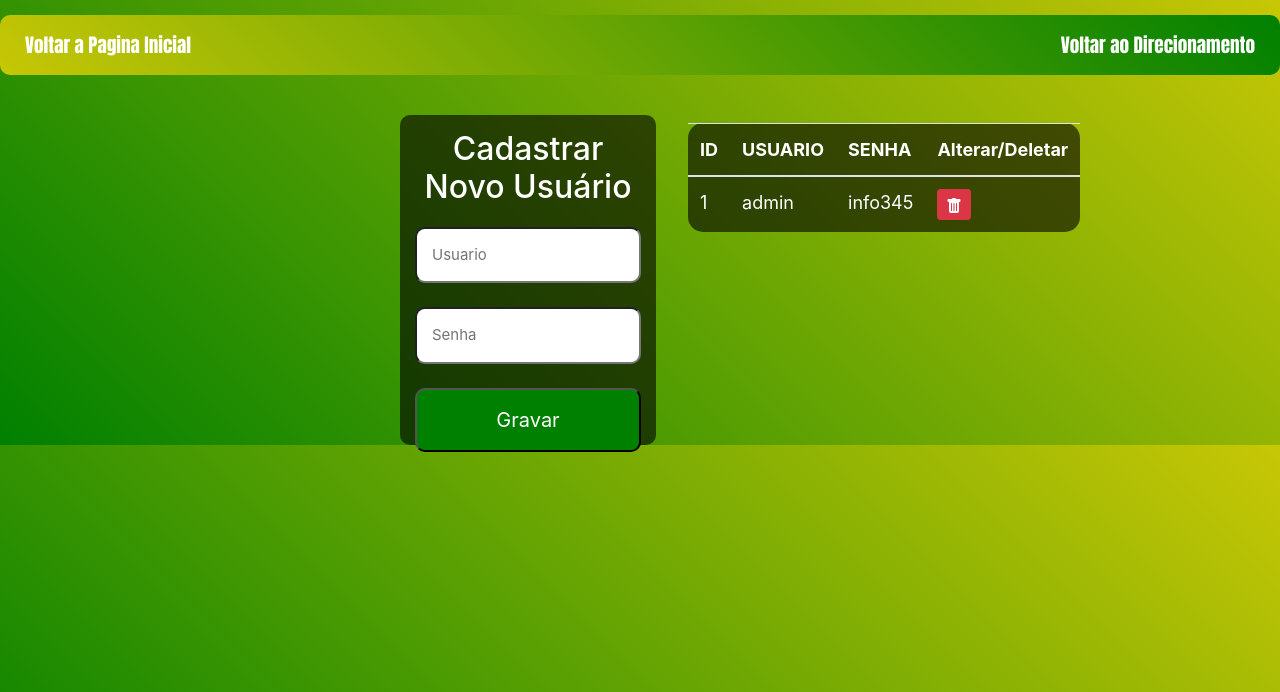
After one commit to MatheusgSCHNEIDER/Sistema-Web-Adocao, a PHP site: page /siteAdocao/php/usuario.php in a window 1280 px wide. The commit adds this page. Shown: the top 692 px of the page. Run offline with PHP 8.4, Linux system fonts and the light colour scheme; a user stored in the database is signed in; data comes from the database, SQL or seed files in the repository.

Commit message:
Add files via upload

```diff
--- a/php/busca.php
+++ b/php/busca.php
@@ -70,8 +70,7 @@ include('config.php');
     }
     #mail{
     width: 100%;
-        background-image: linear-gradient(45deg, green, rgb(199, 199, 5))
-
+    background-image: linear-gradient(45deg, green, rgb(199, 199, 5));
     }
 
     </style>
@@ -109,6 +108,7 @@ include('config.php');
                     $sts = $user_data['sts'];
                     $img = $user_data['foto'];
                     $imgBase64 = base64_encode($img);
+                    usleep(300000);
                     ?>
             <form action="formAdocao.php" enctype="multipart/form-data">
                 <div class="vitrine">
@@ -152,7 +152,6 @@ include('config.php');
          <?php
         if (isset($_POST['pesquisa'])){
             $contBusca = $_POST['pesquisa'];
-
             $sqlBuscaPesquisa = "SELECT * FROM cao WHERE NOME LIKE '%$contBusca%'AND sts = 'Disponivel para Adoção'  OR RACA LIKE '%$contBusca%' AND sts = 'Disponivel para Adoção' OR SEXO LIKE '%$contBusca%' AND sts = 'Disponivel para Adoção' OR PELO LIKE '%$contBusca%' AND sts = 'Disponivel para Adoção' OR PORTE LIKE '%$contBusca%' AND sts = 'Disponivel para Adoção' OR IDADE LIKE '%$contBusca%' AND sts = 'Disponivel para Adoção'";
             $resultadoPesquisa = $conexao->query($sqlBuscaPesquisa);
             $resultadosPesquisa = $resultadoPesquisa->num_rows;
@@ -169,6 +168,7 @@ include('config.php');
                         $sts = $user_data['sts'];
                         $img = $user_data['foto'];
                         $imgBase64 = base64_encode($img);
+                        usleep(300000);
                     ?>
             <form action="formAdocao.php">
                 <div class="vitrine">
--- a/php/listagem.php
+++ b/php/listagem.php
@@ -38,8 +38,6 @@ $resultado = $conexao->query($sqltds);
         background-color: rgba(0, 0, 0, 0.6);
         border-radius: 15px 15px 15px 15px;
     }
-
-
     </style>
 </head>
 <body>
@@ -47,6 +45,7 @@ $resultado = $conexao->query($sqltds);
             <ul>
                 <li><a href="../index.html">Voltar a Pagina Inicial</a></li>
                 <li><a href="cadastro.php">Fazer Novo Cadastro</a></li>
+                <li><a href="dirAdmin.php">Voltar ao Direcionamento</a></li>
             </ul>
     <div class= "m-5">
         <table class="table text-white table-bg">
@@ -82,7 +81,7 @@ $resultado = $conexao->query($sqltds);
                             <path d='M12.146.146a.5.5 0 0 1 .708 0l3 3a.5.5 0 0 1 0 .708l-10 10a.5.5 0 0 1-.168.11l-5 2a.5.5 0 0 1-.65-.65l2-5a.5.5 0 0 1 .11-.168zM11.207 2.5 13.5 4.793 14.793 3.5 12.5 1.207zm1.586 3L10.5 3.207 4 9.707V10h.5a.5.5 0 0 1 .5.5v.5h.5a.5.5 0 0 1 .5.5v.5h.293zm-9.761 5.175-.106.106-1.528 3.821 3.821-1.528.106-.106A.5.5 0 0 1 5 12.5V12h-.5a.5.5 0 0 1-.5-.5V11h-.5a.5.5 0 0 1-.468-.325'/>
                         </svg>
                         </a>
-                        <a class= 'btn btn-sm btn-danger' href='delete.php?id=$user_data[ID]'>
+                        <a class= 'btn btn-sm btn-danger' href='confirm_delete.php?id=$user_data[ID]'>
                             <svg xmlns='http://www.w3.org/2000/svg' width='16' height='16' fill='currentColor' class='bi bi-trash-fill' viewBox='0 0 16 16'>
                             <path d='M2.5 1a1 1 0 0 0-1 1v1a1 1 0 0 0 1 1H3v9a2 2 0 0 0 2 2h6a2 2 0 0 0 2-2V4h.5a1 1 0 0 0 1-1V2a1 1 0 0 0-1-1H10a1 1 0 0 0-1-1H7a1 1 0 0 0-1 1zm3 4a.5.5 0 0 1 .5.5v7a.5.5 0 0 1-1 0v-7a.5.5 0 0 1 .5-.5M8 5a.5.5 0 0 1 .5.5v7a.5.5 0 0 1-1 0v-7A.5.5 0 0 1 8 5m3 .5v7a.5.5 0 0 1-1 0v-7a.5.5 0 0 1 1 0'/>
                             </svg>
--- /dev/null
+++ b/php/usuario.php
@@ -0,0 +1,138 @@
+<?php
+session_start();
+if((!isset($_SESSION['nome']) == true) && (!isset($_SESSION['senha']) == true)){
+    header('Location: login.php');
+}
+include('config.php');
+
+$sqltds = "SELECT ID, nome, senha FROM usuarios ORDER BY id";
+$resultado = $conexao->query($sqltds);
+
+if (isset($_POST['submit'])){
+    $usuario = $_POST['usuario'];
+    $senha = $_POST['senha'];
+    $result = mysqli_query($conexao, "INSERT INTO usuarios (nome, senha) VALUES ('$usuario', '$senha')");
+    header("refresh:0");
+}
+
+?>
+
+<!DOCTYPE html>
+<html lang="en">
+<head>
+    <meta charset="UTF-8">
+    <meta name="viewport" content="width=device-width, initial-scale=1.0">
+    <link rel="stylesheet" href="https://stackpath.bootstrapcdn.com/bootstrap/4.4.1/css/bootstrap.min.css" integrity="sha384-Vkoo8x4CGsO3+Hhxv8T/Q5PaXtkKtu6ug5TOeNV6gBiFeWPGFN9MuhOf23Q9Ifjh" crossorigin="anonymous">
+    <link rel="stylesheet" type="text/css" href="../css/main.css">
+    <title>Manutencao de Usuario</title>
+    <style>
+        .table-bg{
+        font-size: 18px;
+        background-color: rgba(0, 0, 0, 0.6);
+        border-radius: 15px 15px 15px 15px;
+        width: 50%;
+        }
+
+        .cadastro_usuario{
+        background-color: rgba(0, 0, 0, 0.6);
+        padding: 15px;
+        border-radius: 10px;
+        color: white;
+        width: 40%;
+        margin-top: 40px;
+        margin-left: 400px;
+        height: 330px;
+        }
+        .cadastro_usuario h2{
+        text-align: center;
+        margin-bottom: 20px;
+        }
+        .botao button{
+        padding: 15px;
+        border-radius: 10px;
+        font-size: 20px;
+        color: white;
+        width: 100%;
+        background-color: green;
+        cursor: pointer;
+        }
+        input{
+        padding: 15px;
+        font-size: 15px;
+        border-radius: 10px;
+        width: 100%;
+        }
+        select{
+        padding: 15px;
+        font-size: 15px;
+        border-radius: 10px;
+        }
+        .horizontal{
+        display: grid;
+        grid-template-columns: 1fr 1fr; /* Duas colunas de tamanho igual */
+        justify-content: center;
+        }
+
+    </style>
+</head>
+<body>
+    <header id="menu-horizontal">
+        <ul>
+            <li><a href="../index.html">Voltar a Pagina Inicial</a></li>
+            <li><a href="dirAdmin.php">Voltar ao Direcionamento</a></li>
+        </ul>
+    </header>
+    <div class="horizontal">
+        <div class="cadastro_usuario">
+            <h2>Cadastrar Novo Usuário</h2>
+            <form action="usuario.php" method="POST" enctype="multipart/form-data">
+                <fieldset>
+                    <input type="text" placeholder="Usuario" name="usuario" id="usuario" required>
+                    <br><br>
+                    <input type="text" placeholder="Senha" name="senha" id="senha" required>
+                    <br><br>
+                    <div class="botao">
+                        <button type="submit" name='submit' id="submit">Gravar</button>
+                    </div>
+                </fieldset>
+            </form>
+        </div>
+        <div class= "m-5">
+            <table class="table text-white table-bg">
+                <thead>
+                    <tr>
+                        <th scope="col">ID</th>
+                        <th scope="col">USUARIO</th>
+                        <th scope="col">SENHA</th>
+                        <th scope="col">Alterar/Deletar</th>
+                    </tr>
+                </thead>
+                <tbody>
+                    <?php
+                        while($user_data = mysqli_fetch_assoc($resultado)){
+                            echo "<tr>";
+                            echo "<td>".$user_data['ID']."</td>";
+                            echo "<td>".$user_data['nome']."</td>";
+                            echo "<td>".$user_data['senha']."</td>";
+                            // echo "<td> <a class= 'btn btn-sm btn-primary' href='alteracao.php?id=$user_data[ID]'>
+                            // <svg xmlns='http://www.w3.org/2000/svg' width='16' height='16' fill='currentColor' class='bi bi-pencil' viewBox='0 0 16 16'>
+                            //     <path d='M12.146.146a.5.5 0 0 1 .708 0l3 3a.5.5 0 0 1 0 .708l-10 10a.5.5 0 0 1-.168.11l-5 2a.5.5 0 0 1-.65-.65l2-5a.5.5 0 0 1 .11-.168zM11.207 2.5 13.5 4.793 14.793 3.5 12.5 1.207zm1.586 3L10.5 3.207 4 9.707V10h.5a.5.5 0 0 1 .5.5v.5h.5a.5.5 0 0 1 .5.5v.5h.293zm-9.761 5.175-.106.106-1.528 3.821 3.821-1.528.106-.106A.5.5 0 0 1 5 12.5V12h-.5a.5.5 0 0 1-.5-.5V11h-.5a.5.5 0 0 1-.468-.325'/>
+                            // </svg>
+                            // </a>
+                            echo "<td>
+                            <a class= 'btn btn-sm btn-danger' href='delete_usuario.php?id=$user_data[ID]'>
+                                <svg xmlns='http://www.w3.org/2000/svg' width='16' height='16' fill='currentColor' class='bi bi-trash-fill' viewBox='0 0 16 16'>
+                                <path d='M2.5 1a1 1 0 0 0-1 1v1a1 1 0 0 0 1 1H3v9a2 2 0 0 0 2 2h6a2 2 0 0 0 2-2V4h.5a1 1 0 0 0 1-1V2a1 1 0 0 0-1-1H10a1 1 0 0 0-1-1H7a1 1 0 0 0-1 1zm3 4a.5.5 0 0 1 .5.5v7a.5.5 0 0 1-1 0v-7a.5.5 0 0 1 .5-.5M8 5a.5.5 0 0 1 .5.5v7a.5.5 0 0 1-1 0v-7A.5.5 0 0 1 8 5m3 .5v7a.5.5 0 0 1-1 0v-7a.5.5 0 0 1 1 0'/>
+                                </svg>
+                            </a>
+                            </td>";
+                            echo "</tr>";
+                            }
+                    ?>
+                </tbody>
+            </table>
+        </div>
+    </div>
+
+</body>
+</html>
```
Also changed, not shown: php/cadastro.php (+5 -4 lines), php/confirm_delete.php (added, +85 -0 lines), php/delete_usuario.php (added, +19 -0 lines), php/dirAdmin.php (+10 -1 lines), php/login.php (+24 -19 lines). Lines whose indentation alone changed are shown as unchanged.
